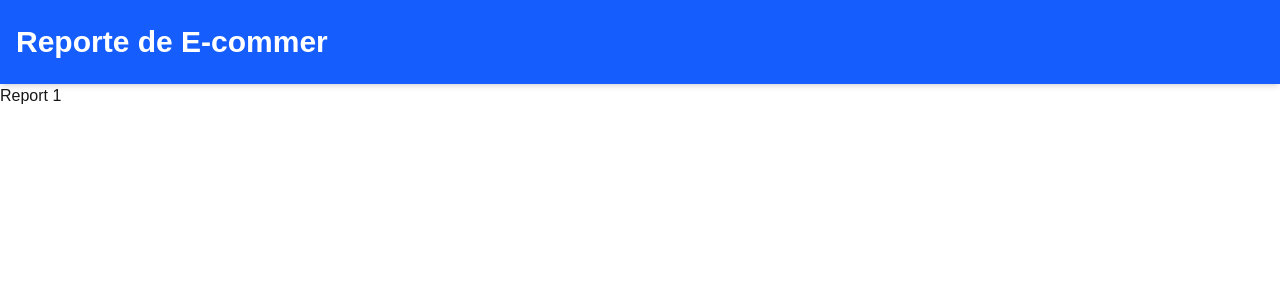
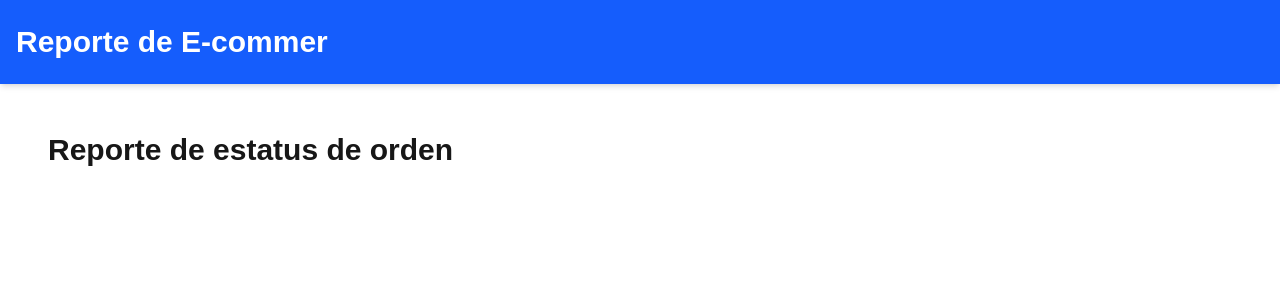
Before and after one commit to Silverz34/Lab-Reportes-Next.js-Reports-Dashboard, a Next.js app: page /reports/1 in a window 1280 px wide. Shown: the top 300 px of the page. Built offline with nearby package versions, Linux system fonts and the light colour scheme.

Commit message:
cambio en las querys, se esta probando si funcionan

```diff
--- a/src/app/reports/1/page.tsx
+++ b/src/app/reports/1/page.tsx
@@ -1,7 +1,10 @@
 export default function Report1Page() {
   return (
-        <div>
-        <h1>Report 1</h1>
+        <div className="justify-items-start m-12">
+          <h1 className="text-3xl font-bold mb-2">Reporte de estatus de orden</h1>
+          <p className="text-gray-600 mb-6">
+
+          </p>
         </div>
      );
 }
```
Also changed, not shown: 2 other files (tests, documents, lock files or other folders).
